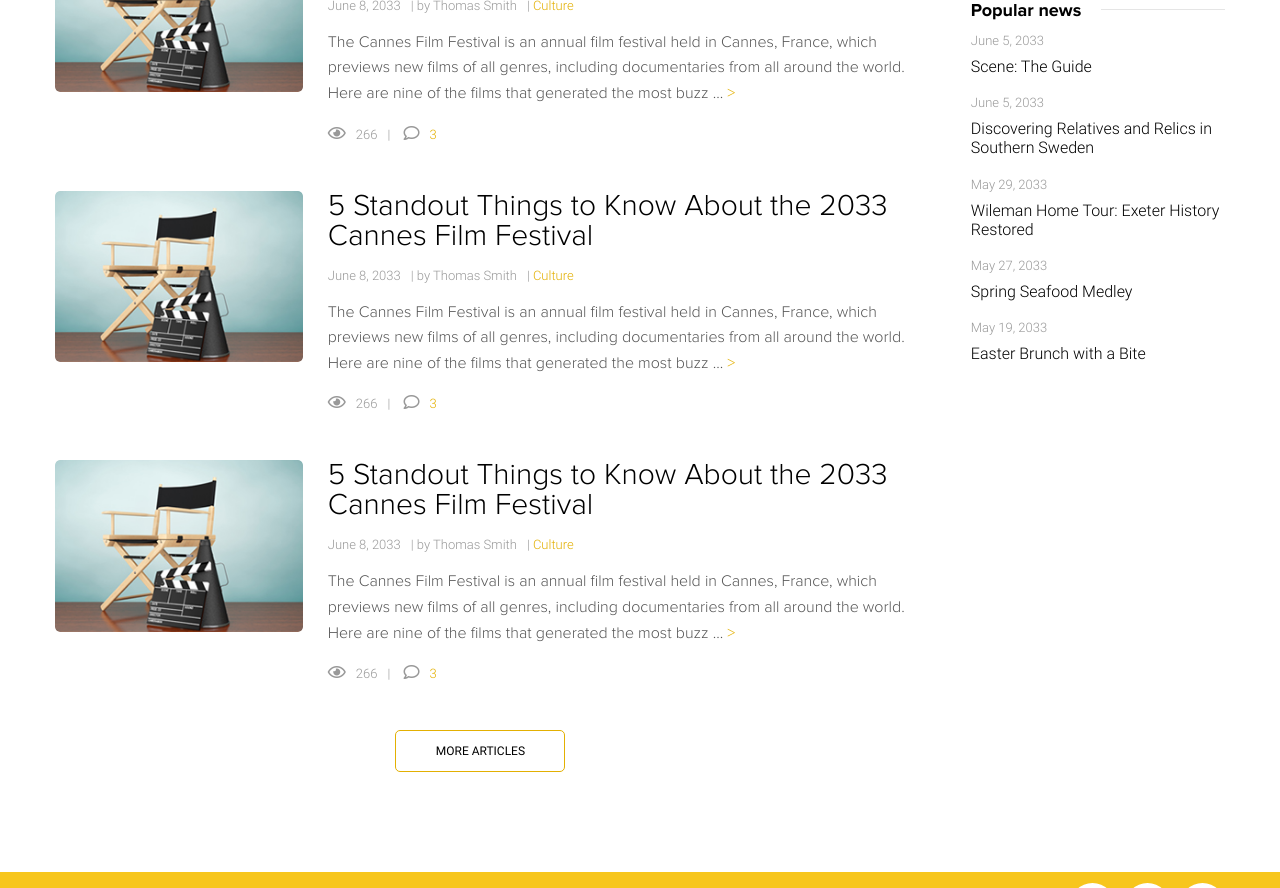
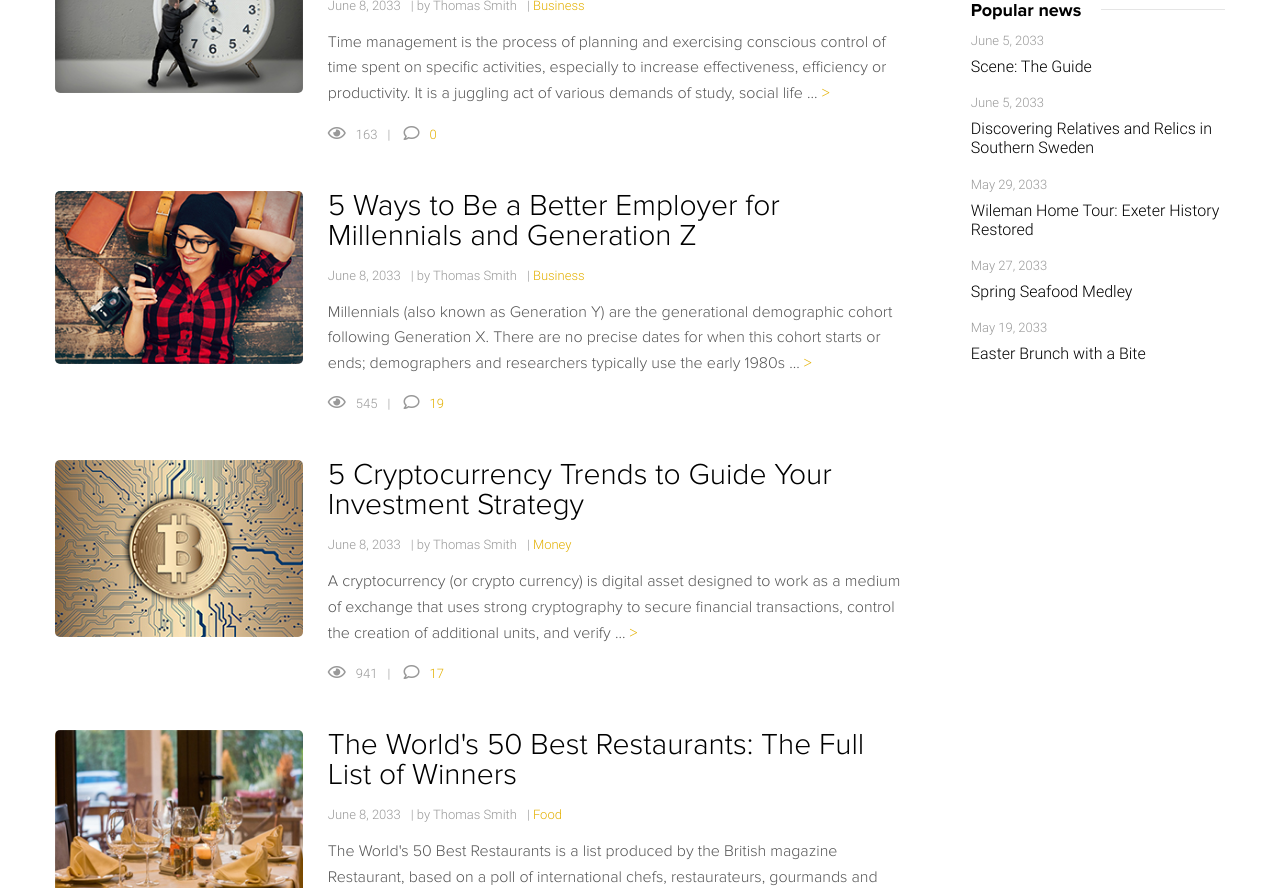
Before and after one commit to jo-dadic/gotham_practice_project, a plain HTML site: page index.html in a window 1280 px wide. Shown: the part 495-1383 px from the top of the page. Drawn offline with Linux system fonts and the light colour scheme.

Commit message:
new articles added

```diff
--- a/index.html
+++ b/index.html
@@ -61,76 +61,101 @@
             </article>
             <article>
               <div class="article-left">
-                <img src="./images/article-1.jpg" alt="article1" />
+                <img src="./images/article-2.jpg" alt="article2" />
               </div>
               <div class="article-right">
-                <h3>
-                  5 Standout Things to Know About the 2033 Cannes Film Festival
-                </h3>
+                <h3>15 Time Management Tips for Achieving Your Goals</h3>
                 <p class="meta">
                   <span class="date">June 8, 2033</span>
                   <span class="author">by Thomas Smith</span>
-                  <span class="category">Culture</span>
+                  <span class="category">Business</span>
                 </p>
                 <p class="description">
-                  The Cannes Film Festival is an annual film festival held in
-                  Cannes, France, which previews new films of all genres,
-                  including documentaries from all around the world. Here are
-                  nine of the films that generated the most buzz ...
+                  Time management is the process of planning and exercising
+                  conscious control of time spent on specific activities,
+                  especially to increase effectiveness, efficiency or
+                  productivity. It is a juggling act of various demands of
+                  study, social life ...
                 </p>
                 <p class="additional">
-                  <span class="views">266</span>
-                  <span class="comments">3</span>
+                  <span class="views">163</span>
+                  <span class="comments">0</span>
                 </p>
               </div>
             </article>
             <article>
               <div class="article-left">
-                <img src="./images/article-1.jpg" alt="article1" />
+                <img src="./images/article-3.jpg" alt="article3" />
               </div>
               <div class="article-right">
                 <h3>
-                  5 Standout Things to Know About the 2033 Cannes Film Festival
+                  5 Ways to Be a Better Employer for Millennials and Generation
+                  Z
                 </h3>
                 <p class="meta">
                   <span class="date">June 8, 2033</span>
                   <span class="author">by Thomas Smith</span>
-                  <span class="category">Culture</span>
+                  <span class="category">Business</span>
                 </p>
                 <p class="description">
-                  The Cannes Film Festival is an annual film festival held in
-                  Cannes, France, which previews new films of all genres,
-                  including documentaries from all around the world. Here are
-                  nine of the films that generated the most buzz ...
+                  Millennials (also known as Generation Y) are the generational
+                  demographic cohort following Generation X. There are no
+                  precise dates for when this cohort starts or ends;
+                  demographers and researchers typically use the early 1980s ...
                 </p>
                 <p class="additional">
-                  <span class="views">266</span>
-                  <span class="comments">3</span>
+                  <span class="views">545</span>
+                  <span class="comments">19</span>
                 </p>
               </div>
             </article>
             <article>
               <div class="article-left">
-                <img src="./images/article-1.jpg" alt="article1" />
+                <img src="./images/article-4.jpg" alt="article4" />
               </div>
               <div class="article-right">
                 <h3>
-                  5 Standout Things to Know About the 2033 Cannes Film Festival
+                  5 Cryptocurrency Trends to Guide Your Investment Strategy
                 </h3>
                 <p class="meta">
                   <span class="date">June 8, 2033</span>
                   <span class="author">by Thomas Smith</span>
-                  <span class="category">Culture</span>
+                  <span class="category">Money</span>
                 </p>
                 <p class="description">
-                  The Cannes Film Festival is an annual film festival held in
-                  Cannes, France, which previews new films of all genres,
-                  including documentaries from all around the world. Here are
-                  nine of the films that generated the most buzz ...
+                  A cryptocurrency (or crypto currency) is digital asset
+                  designed to work as a medium of exchange that uses strong
+                  cryptography to secure financial transactions, control the
+                  creation of additional units, and verify ...
                 </p>
                 <p class="additional">
-                  <span class="views">266</span>
-                  <span class="comments">3</span>
+                  <span class="views">941</span>
+                  <span class="comments">17</span>
+                </p>
+              </div>
+            </article>
+            <article>
+              <div class="article-left">
+                <img src="./images/article-5.jpg" alt="article5" />
+              </div>
+              <div class="article-right">
+                <h3>
+                  The World's 50 Best Restaurants: The Full List of Winners
+                </h3>
+                <p class="meta">
+                  <span class="date">June 8, 2033</span>
+                  <span class="author">by Thomas Smith</span>
+                  <span class="category">Food</span>
+                </p>
+                <p class="description">
+                  The World's 50 Best Restaurants is a list produced by the
+                  British magazine Restaurant, based on a poll of international
+                  chefs, restaurateurs, gourmands and restaurant critics. In
+                  addition to the main ranking, the Chef's Choice ...
+                </p>
+                <p class="additional">
+                  <span class="views">396</span>
+                  <span class="comments">0</span>
                 </p>
               </div>
             </article>
```
